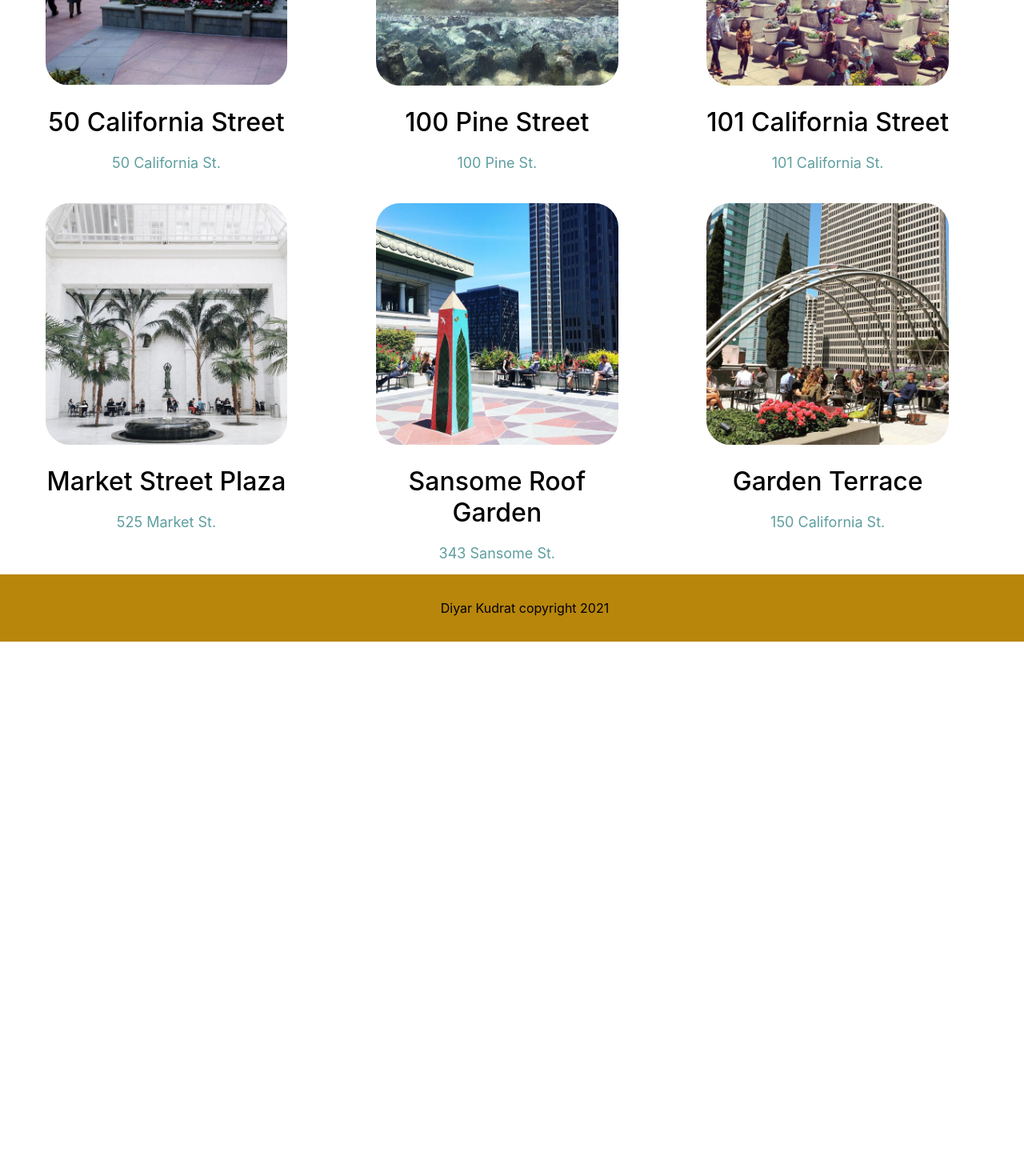
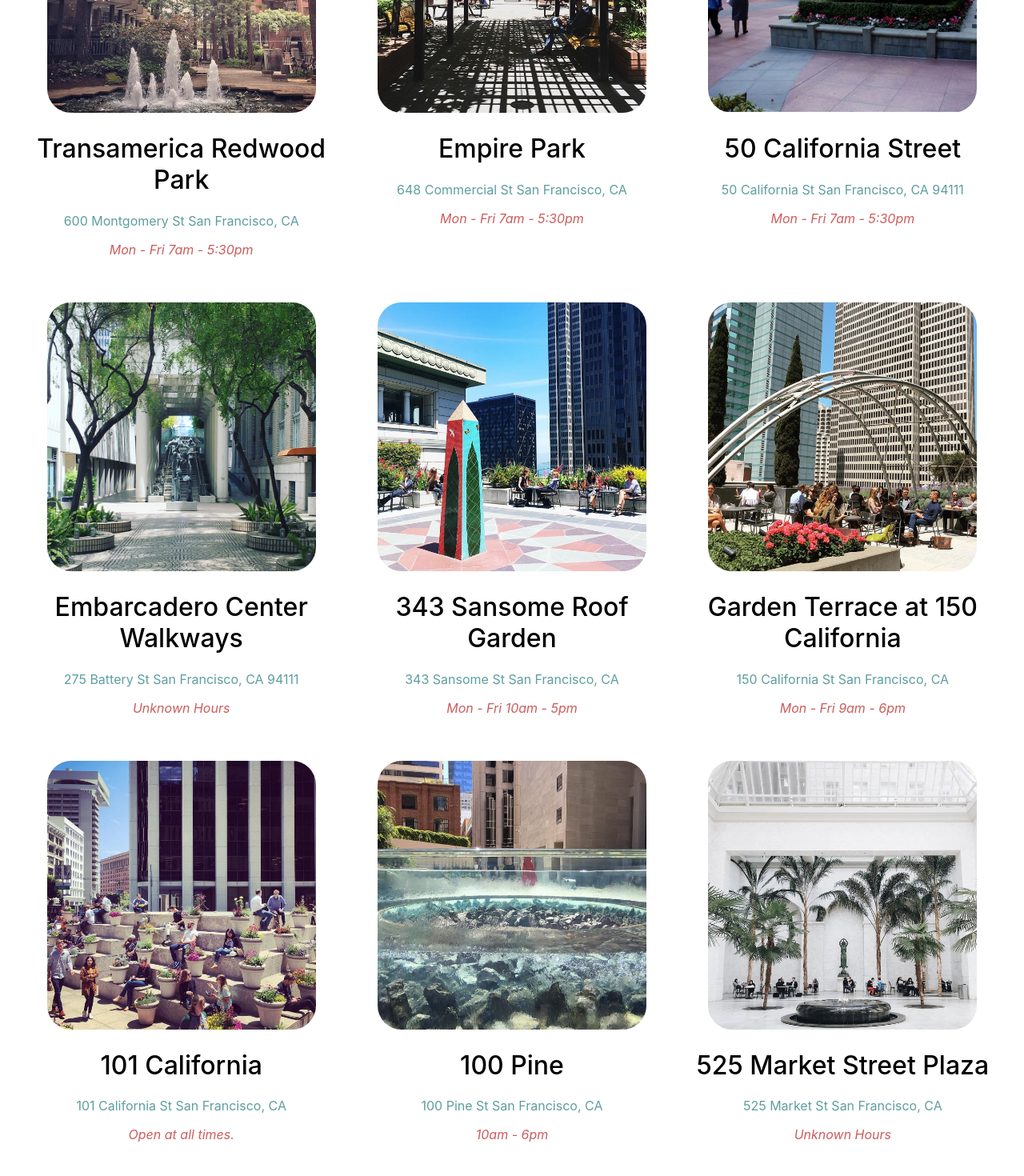
Before and after one commit to diyarkudrat/few1.2_react_app, a React (Create React App) app: page / in a window 1280 px wide. Shown: the part 380-1850 px from the top of the page at 80% size. Before the commit the page ends 1182 px from the top, so only its background shows below. Built offline with nearby package versions, Linux system fonts and the light colour scheme.

Commit message:
dynamic data content in card

```diff
--- a/src/components/POPOSList.js
+++ b/src/components/POPOSList.js
@@ -1,16 +1,22 @@
 import React from 'react';
 import POPOSSpace from './POPOSSpace';
 import '../styles/POPOSList.css';
+import data from '../sfpopos-data.json';
 
 function POPOSList(props) {
+    const spaces = data.map(({ title, address, images, hours }) => {
+        if (hours.length === 0) {
+            hours = "Unknown Hours"
+        }
+
+        return (
+          <POPOSSpace key={title} name={title} address={address} image={images[0]} hours={hours} />
+        )
+    })
+
     return (
         <div className="POPOSList">
-            <POPOSSpace name="50 California Street" address="50 California St." image="50-california-st.jpg"/>
-            <POPOSSpace name="100 Pine Street" address="100 Pine St." image="100-pine.jpg" />
-            <POPOSSpace name="101 California Street" address="101 California St." image="101-california.jpg"/>
-            <POPOSSpace name="Market Street Plaza" address="525 Market St." image="525-market-street-plaza.jpg"/>
-            <POPOSSpace name="Sansome Roof Garden" address="343 Sansome St." image="343-sansome-roof-garden.jpg"/>
-            <POPOSSpace name="Garden Terrace" address="150 California St." image="garden-terrace-at-150-california.jpg" />
+            { spaces }
         </div>
     );
 }
--- a/src/components/POPOSSpace.js
+++ b/src/components/POPOSSpace.js
@@ -2,12 +2,15 @@ import React from 'react';
 import '../styles/POPOSSpace.css';
 
 function POPOSSpace(props) {
-    const {name, image, address} = props;
+    const { name, image, address, hours } = props;
     return (
         <div className="POPOSSpace">
             <img src={`${process.env.PUBLIC_URL}images/${image}`} width="300" height="300" alt="Hello" />
             <h1>{name}</h1>
-            <div className="address">{address}</div>
+            <div className="space-info">
+                <p className="space-address">{address}</p>
+                <p className="space-hours">{hours}</p>
+            </div>
         </div>
     );
 }
--- /dev/null
+++ b/src/sfpopos-data.json
@@ -0,0 +1,195 @@
+[
+  {
+     "title":"Transamerica Redwood Park",
+     "desc":"Located in the shadow of the Transamerica Pyramid, Redwood Park is one of the Financial District's greenest and most serene spots. Here, towering redwoods surround a half acre of statues and a large central water feature. Plus, the park is often empty, which means there's almost always a bench available for the hogging. Potential visitors take note: The park is closed every evening",
+     "address":"600 Montgomery St San Francisco, CA",
+     "hours": "Mon - Fri 7am - 5:30pm",
+     "geo":{
+        "lat":37.7952005,
+        "lon":-122.4027927
+     },
+     "images":[
+        "transamerica-redwood-park.jpg"
+     ],
+     "website":"https://pyramidcenter.com/point-of-interest/redwood-park/",
+     "features":[
+        "outdoors",
+        "coffee"
+     ]
+  },
+  {
+     "title":"Empire Park",
+     "desc":"Empire Park is a charming little oasis tucked away on Commercial Street, where Chinatown meets the Financial District. This space was once an alleyway, and now features plenty of seating, a fountain, and ample amounts of greenery. The park is a must-visit for anyone needing respite from the busy streets of downtown. Be sure to check out the charming water feature by Pepo Pichler in the courtyard.",
+     "address":"648 Commercial St San Francisco, CA",
+     "hours": "Mon - Fri 7am - 5:30pm",
+     "geo":{
+        "lat":37.7942109,
+        "lon":-122.4037971
+     },
+     "images":[
+        "empire-park.jpg"
+     ],
+     "website":"https://www.artandarchitecture-sf.com/empire-park.html",
+     "features":[
+        "outdoors",
+        "art"
+     ]
+  },
+  {
+     "title":"50 California Street",
+     "desc":"Right across the street from 101 California's giant POPOS is the plaza at 50 California Street. This green space comes complete with a Starbucks and lots of areas to sit and watch the cable cars clang down California.",
+     "address":"50 California St San Francisco, CA 94111",
+     "hours": "Mon - Fri 7am - 5:30pm",
+     "geo":{
+        "lat":37.79408,
+        "lon":-122.3973817
+     },
+     "images":[
+        "50-california-st.jpg"
+     ],
+     "features":[
+        "outdoors",
+        "toilet"
+     ]
+  },
+  {
+     "title":"Embarcadero Center Walkways",
+     "desc":"Right across the street from 101 California's giant POPOS is the plaza at 50 California Street. This green space comes complete with a Starbucks and lots of areas to sit and watch the cable cars clang down California.",
+     "address":"275 Battery St San Francisco, CA 94111",
+     "hours": "",
+     "geo":{
+        "lat":37.7939413,
+        "lon":-122.4002143
+     },
+     "images":[
+        "embarcadero-center.jpg"
+     ],
+     "features":[
+        "outdoors",
+        "toilet",
+        "coffee"
+     ]
+  },
+  {
+     "title":"343 Sansome Roof Garden",
+     "desc":"The terrace at 343 Sansome Street is one of the FiDi's best-kept secrets, and it's also been called downtown's best outdoor lunch spot. It features tables, benches, planters filled with seasonal flowers, and views of a portion of the bay. Plenty of the space's Yelp reviews mention that it's never crowded. The space is open from 10 a.m. to 5 p.m. Monday through Friday.",
+     "address":"343 Sansome St San Francisco, CA",
+     "hours": "Mon - Fri 10am - 5pm",
+     "geo":{
+        "lat":37.7936454,
+        "lon":-122.4014547
+     },
+     "images":[
+        "343-sansome-roof-garden.jpg"
+     ],
+     "opens":"10am",
+     "closes":"5pm",
+     "features":[
+        "outdoors"
+     ]
+  },
+  {
+     "title":"Garden Terrace at 150 California",
+     "desc":"The Garden Terrace at 150 California has great views of the FiDi's gleaming office towers, and plenty of space to sit and take in some fresh air. A huge metal art installation adds some pizzazz to the terrace, and it's rarely ever crowded.",
+     "address":"150 California St San Francisco, CA",
+     "hours": "Mon - Fri 9am - 6pm",
+     "geo":{
+        "lat":37.7936648,
+        "lon":-122.3964805
+     },
+     "images":[
+        "garden-terrace-at-150-california.jpg"
+     ],
+     "features":[
+        "outdoors",
+        "art",
+        "coffee"
+     ]
+  },
+  {
+     "title":"101 California",
+     "desc":"101 California has the most expansive public plaza on California Street. The space features orderly rows of planters placed on terraced podiums, as well as a central fountain and seating.",
+     "address":"101 California St San Francisco, CA",
+     "hours": "Open at all times.",
+     "geo":{
+        "lat":37.7930342,
+        "lon":-122.398342
+     },
+     "images":[
+        "101-california.jpg"
+     ],
+     "features":[
+        "outdoors",
+        "art",
+        "coffee"
+     ]
+  },
+  {
+     "title":"100 Pine",
+     "desc":"Tucked away amid a stand of soaring buildings, the urban garden at 100 Pine is accessible via the building lobby or through a not-so-obvious passageway on Front Street. It doesn’t get much in the way of sun, but last we checked in, there’s a cafe open till 3 p.m. as well as seating and planters.",
+     "address":"100 Pine St San Francisco, CA",
+     "hours": "10am - 6pm",
+     "geo":{
+        "lat":37.79247,
+        "lon":-122.398758
+     },
+     "images":[
+        "100-pine.jpg"
+     ],
+     "features":[
+        "outdoors"
+     ]
+  },
+  {
+     "title":"525 Market Street Plaza",
+     "desc":"The plaza at 525 Market is one of the most pleasant plazas in the Financial District, thanks in part to the new fountain near the sidewalk: a two-tiered circular water element made of clear acrylic. The plaza, which gets a lot of sunlight during the daytime, is surrounded by eateries, which makes it one of the most popular lunch spots in the FiDi.",
+     "address":"525 Market St San Francisco, CA",
+     "hours": "",
+     "geo":{
+        "lat":37.7905074,
+        "lon":-122.3991585
+     },
+     "images":[
+        "525-market-street-plaza.jpg"
+     ],
+     "features":[
+        "outdoors",
+        "coffee"
+     ]
+  },
+  {
+     "title":"Citigroup Center",
+     "desc":"The former Paris-London Bank building was built in 1912, and hollowed out to make way for public space at the base of the Citigroup Center. The elegant enclosed atrium features Moolicious (a crepe stand), a fountain, seating, and more than a dozen queen palms. It’s also smack dab in front of Bird’s new headquarters.",
+     "address":"1 Sansome St San Francisco, CA",
+     "hours": "Open during business hours.",
+     "geo":{
+        "lat":37.7904996,
+        "lon":-122.4007974
+     },
+     "images":[
+        "citigroup-center.jpg"
+     ],
+     "features":[
+        "outdoors",
+        "power",
+        "toilet",
+        "coffee"
+     ]
+  },
+  {
+    "title":"555 California",
+    "desc":"The former Paris-London Bank building was built in 1912, and hollowed out to make way for public space at the base of the Citigroup Center. The elegant enclosed atrium features Moolicious (a crepe stand), a fountain, seating, and more than a dozen queen palms. It’s also smack dab in front of Bird’s new headquarters.",
+    "address":"555 California St.",
+    "hours": "Open at all times.",
+    "geo":{
+       "lat":37.792250,
+       "lon":-122.403790
+    },
+    "images":[
+       "555-california.jpg"
+    ],
+    "features":[
+       "outdoors"
+    ]
+ }
+]
--- a/src/styles/POPOSSpace.css
+++ b/src/styles/POPOSSpace.css
@@ -1,5 +1,5 @@
 .POPOSSpace {
-    width: 90%;
+    width: 100%;
     text-align: center;
 }
 
@@ -18,12 +18,16 @@
     font-weight: 500;
 }
 
-.address {
-    font-size: 18px;
-    color: cadetblue;
-    transition: font-size 1s;
+.space-info {
+    font-size: 16px;
 }
 
-.address:hover {
-    font-size: 24px;
+.space-address {
+    font-weight: 400;
+    color: cadetblue;
 }
+
+.space-hours {
+    font-style: italic;
+    color: indianred;
+}
```
